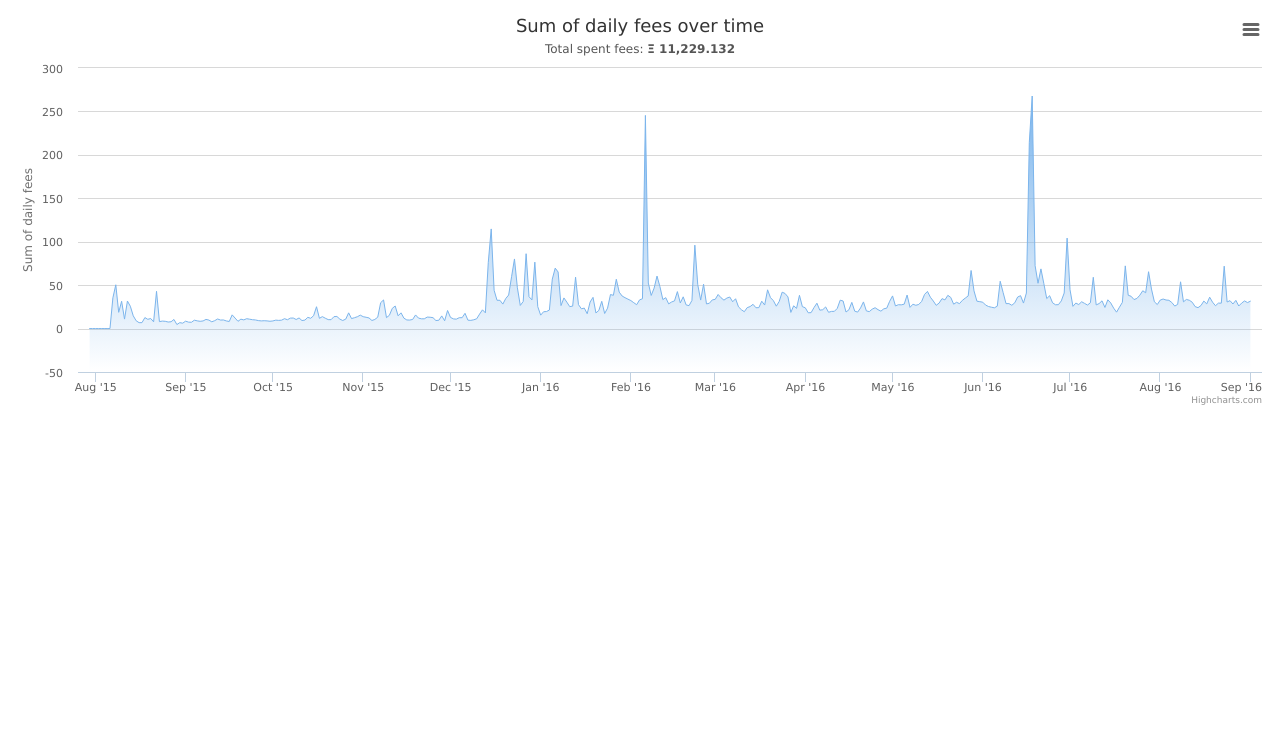
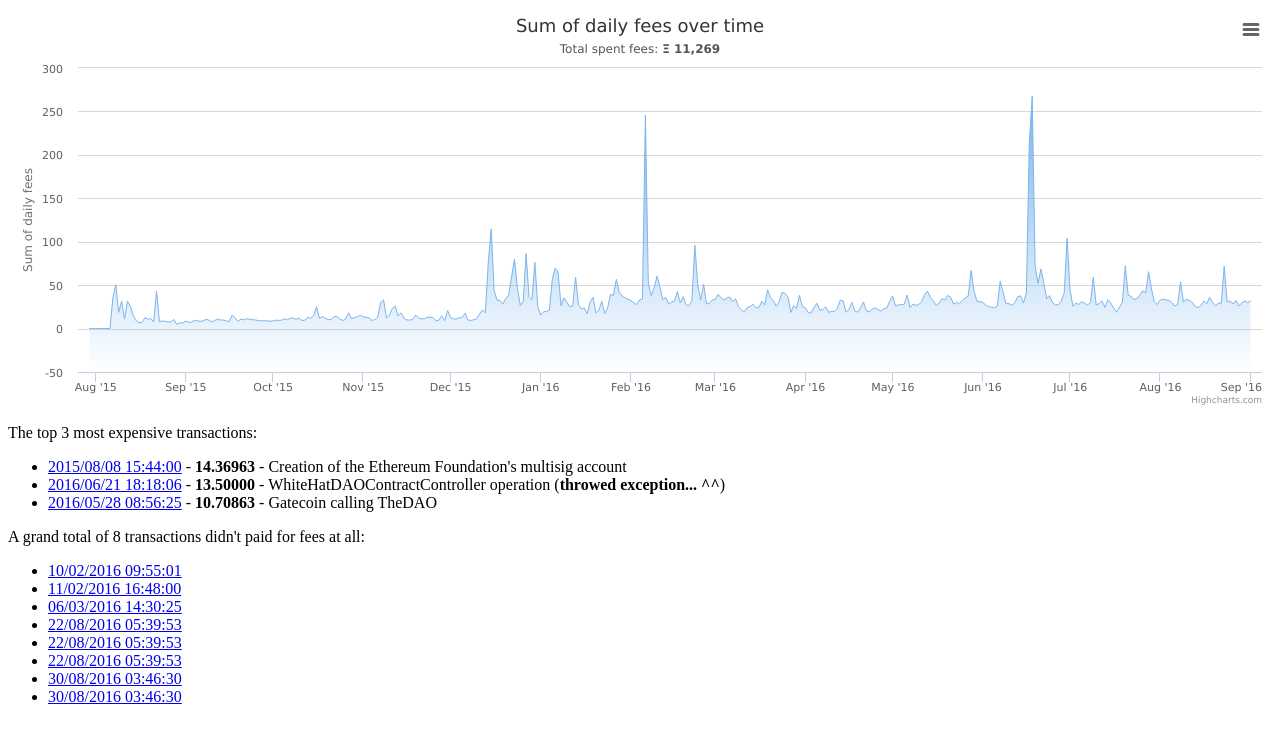
Before and after one commit to Neurone/neurone.github.io, a plain HTML site: page ethereum/fees_stats.htm in a window 1280 px wide. Drawn offline with Linux system fonts and the light colour scheme.

Commit message:
Funny facts added;

```diff
--- a/ethereum/fees_stats.htm
+++ b/ethereum/fees_stats.htm
@@ -14,7 +14,7 @@ $(function () {
             text: 'Sum of daily fees over time'
         },
         subtitle: {
-            text: 'Total spent fees: <strong>Ξ 11,229.132</strong>'
+            text: 'Total spent fees: <strong>Ξ 11,269</strong>'
         },
         xAxis: {
             type: 'datetime'
@@ -468,6 +468,27 @@ $(function () {
         <script src="js/highcharts.js"></script>
         <script src="js/exporting.js"></script>
         <div id="container" style="min-width: 310px; height: 400px; margin: 0 auto"></div>
+		<p>
+		The top 3 most expensive transactions:
+		<ul>
+		<li><a href="http://etherscan.io/tx/0x9c81f44c29ff0226f835cd0a8a2f2a7eca6db52a711f8211b566fd15d3e0e8d4">2015/08/08 15:44:00</a> - <strong>14.36963</strong> - Creation of the Ethereum Foundation's multisig account</li>
+		<li><a href="http://etherscan.io/tx/0x0036551e131382d3c8be08c3c7600fd42958c6da3774cde9e44017e30ade56df">2016/06/21 18:18:06</a> - <strong>13.50000</strong> - WhiteHatDAOContractController operation (<strong>throwed exception... ^^</strong>)</li>
+		<li><a href="http://etherscan.io/tx/0xd3cc009c63ad0a2d50c3204623df8d0c8eb2775e05fc3fe1c8e9253138607279">2016/05/28 08:56:25</a> - <strong>10.70863</strong> - Gatecoin calling TheDAO</li>
+		</ul>
+		</p>
+		<p>
+		A grand total of 8 transactions didn't paid for fees at all:
+		<ul>
+		<li><a href="http://etherscan.io/tx/0x5d38479cf8a4aba60e20c661c60ad146a2cb4d5b94f246ed0273d4a4b3ef4835">10/02/2016 09:55:01</a></li>
+		<li><a href="http://etherscan.io/tx/0x922894ba3b24100547e09c37930fadf00302aa316e0acb488844cbbfb18bdc68">11/02/2016 16:48:00</a></li>
+		<li><a href="http://etherscan.io/tx/0xfc7402cef7daadc193f6f3c18ff7c732a657279e8fbe58a4c14b695aad47f959">06/03/2016 14:30:25</a></li>
+		<li><a href="http://etherscan.io/tx/0xc3fa8399ef7922aef0ec7278f7b4b5e28e7191eba3027ca1143af2cf17acae86">22/08/2016 05:39:53</a></li>
+		<li><a href="http://etherscan.io/tx/0xaab5e7279750d3f9ba796356ad770aa0004fa6f3264f456d1e0c8ad83c650112">22/08/2016 05:39:53</a></li>
+		<li><a href="http://etherscan.io/tx/0xc6d3bc398a2fbe62dc0872afe81db2e4c4c182c275361aed7e7297731e285e49">22/08/2016 05:39:53</a></li>
+		<li><a href="http://etherscan.io/tx/0x2147bbdbc66d751623b969cef811b0e9c0acee9eb2eb3411347fb100ded77a82">30/08/2016 03:46:30</a></li>
+		<li><a href="http://etherscan.io/tx/0x3be99e938967c2678027a675b411594189650137b47896392fc41c8e471ceb25">30/08/2016 03:46:30</a></li>
+		</ul>
+		</p>
 		<script>
 		(function(i,s,o,g,r,a,m){i['GoogleAnalyticsObject']=r;i[r]=i[r]||function(){
 		(i[r].q=i[r].q||[]).push(arguments)},i[r].l=1*new Date();a=s.createElement(o),
```
